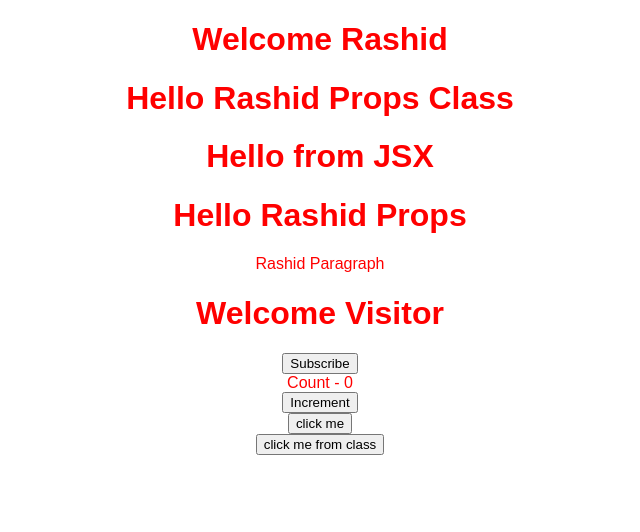
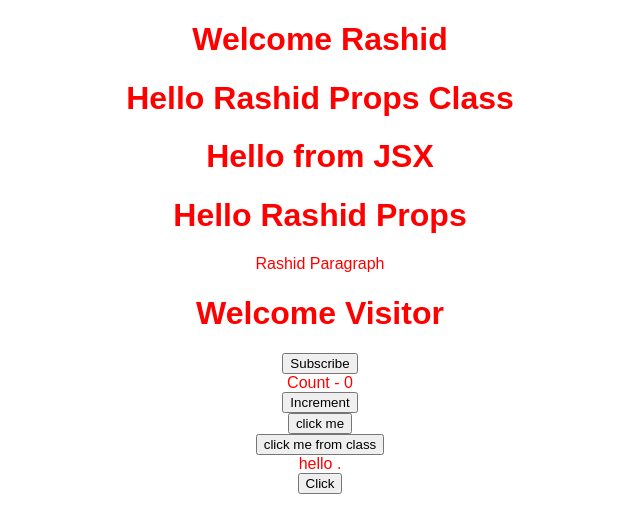
Before and after one commit to RashidKhan1234/React-Final-Repo, a React (Create React App) app in the folder React training/: page / in a window 1280 px wide. Shown: the top 532 px of the page, without its empty margins (320-960 px from the left). Built offline with nearby package versions, Linux system fonts and the light colour scheme.

Commit message:
types of event bind

```diff
--- a/React training/src/App.js
+++ b/React training/src/App.js
@@ -8,7 +8,7 @@
 import Counter from "./Component/Counter";
 import ClickMe from "./Component/EventClick";
 import ClickfromClass from "./Component/eventClickFromClass";
-
+import EventBind from "./Component/EventBindFour";
 class App extends Component {
   render() {
     return (
@@ -23,6 +23,7 @@
         <Counter />
         <ClickMe />
         <ClickfromClass />
+        <EventBind />
       </div>
     );
   }
--- /dev/null
+++ b/React training/src/Component/EventBindFour.js
@@ -0,0 +1,28 @@
+import React, { Component } from "react";
+
+class Event_Four_Method extends Component {
+  constructor(props) {
+    super(props);
+    this.state = {
+      message: "hello"
+    };
+    this.ClickHandler = this.ClickHandler.bind(this);
+  }
+
+  ClickHandler() {
+    this.setState({
+      message: "Thank You"
+    });
+  }
+  render() {
+    return (
+      <div>
+        <div>{this.state.message} .</div>
+        {/* <button onClick={this.ClickHandler.bind(this)}>Click </button> */}
+        {/* <button onClick={() => this.ClickHandler()}>Click ME</button> */}
+        <button onClick={this.ClickHandler}>Click </button>
+      </div>
+    );
+  }
+}
+export default Event_Four_Method;
```
